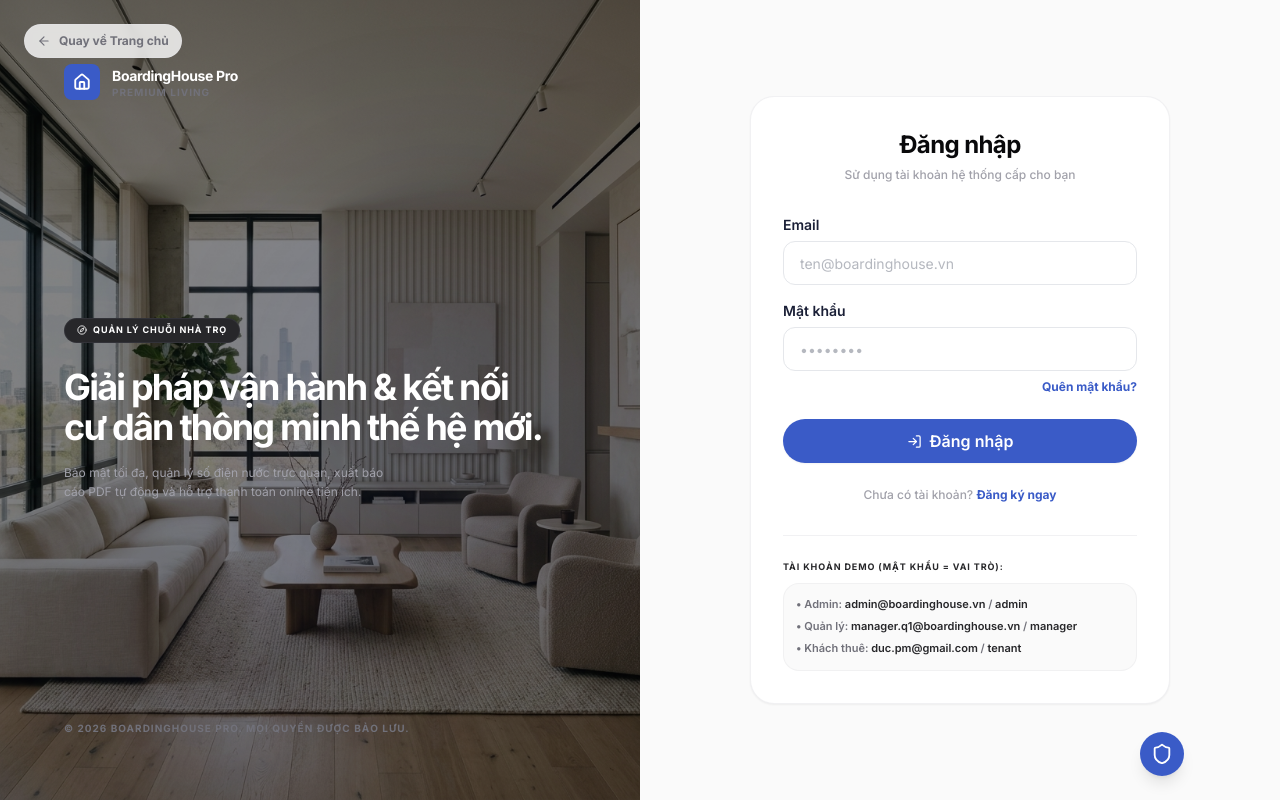
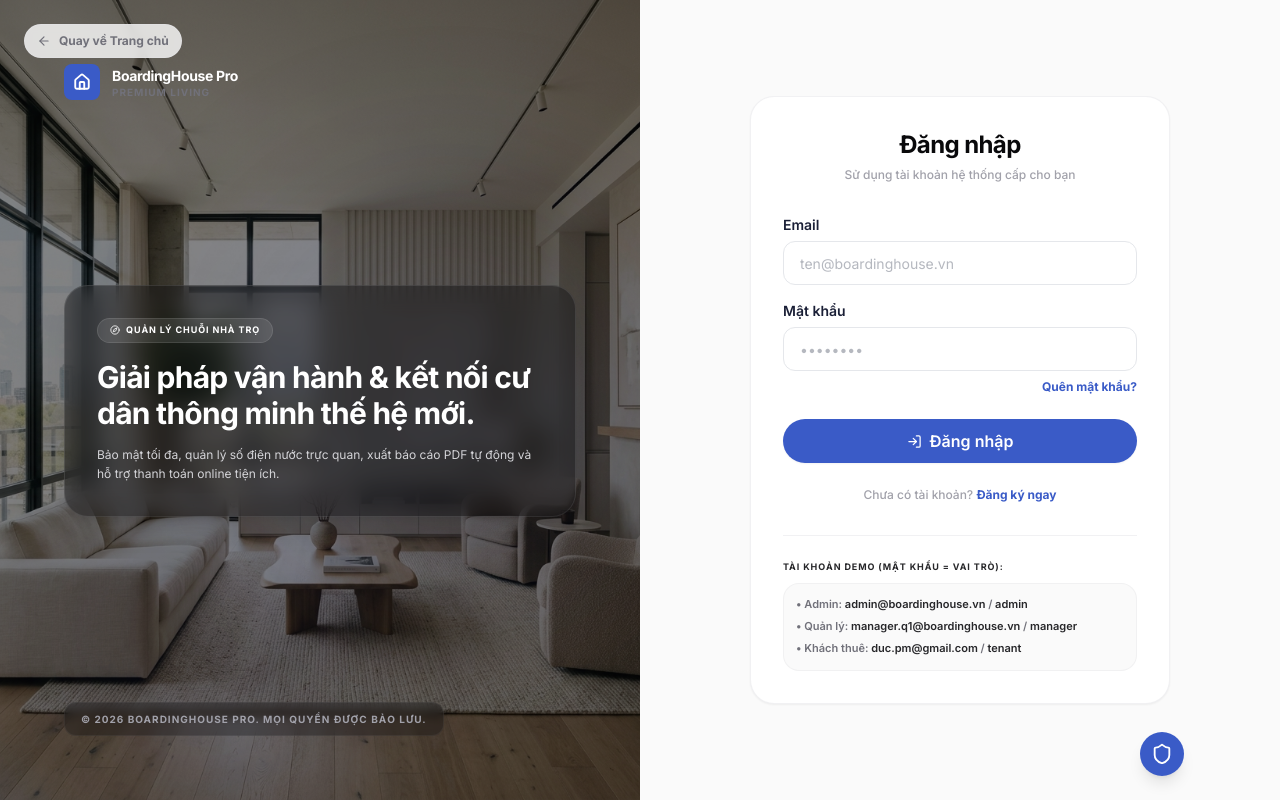
Before and after one commit to DiepTuHuy/Hostel_Management, a React (Vite) app in the folder src/frontend/: page /login in a window 1280 px wide. Built offline with nearby package versions, Linux system fonts and the light colour scheme; no server answers.

Commit message:
style: wrap auth branding showcase text in blurred glass containers for high legibility

```diff
--- a/src/frontend/src/views/auth/LoginPage.jsx
+++ b/src/frontend/src/views/auth/LoginPage.jsx
@@ -55,19 +55,19 @@ export default function LoginPage() {
           </Link>
         </div>
 
-        <div className="z-10">
-          <span className="inline-flex items-center gap-1.5 px-3 py-1 rounded-full text-[9px] font-extrabold uppercase tracking-widest bg-zinc-800 text-zinc-350 mb-6 border border-zinc-700/50">
+        <div className="z-10 bg-zinc-950/40 backdrop-blur-md border border-white/10 rounded-3xl p-8 max-w-lg shadow-xl">
+          <span className="inline-flex items-center gap-1.5 px-3 py-1 rounded-full text-[9px] font-extrabold uppercase tracking-widest bg-white/10 text-zinc-250 mb-4 border border-white/10">
             <Compass size={10} /> Quản lý chuỗi nhà trọ
           </span>
-          <h2 className="text-3xl md:text-4xl font-extrabold tracking-tighter leading-tight text-white max-w-[20ch]">
+          <h2 className="text-2xl md:text-3xl font-extrabold tracking-tight leading-snug text-white">
             Giải pháp vận hành & kết nối cư dân thông minh thế hệ mới.
           </h2>
-          <p className="mt-4 text-zinc-400 text-xs leading-relaxed max-w-[45ch]">
+          <p className="mt-3.5 text-zinc-300 text-xs leading-relaxed">
             Bảo mật tối đa, quản lý số điện nước trực quan, xuất báo cáo PDF tự động và hỗ trợ thanh toán online tiện ích.
           </p>
         </div>
 
-        <div className="z-10 text-[10px] text-zinc-500 font-bold uppercase tracking-widest">
+        <div className="z-10 text-[10px] text-zinc-400 font-bold uppercase tracking-widest bg-zinc-950/30 backdrop-blur-sm px-4 py-2 rounded-xl border border-white/5 w-fit">
           © 2026 BoardingHouse Pro. Mọi quyền được bảo lưu.
         </div>
 
--- a/src/frontend/src/views/auth/RegisterPage.jsx
+++ b/src/frontend/src/views/auth/RegisterPage.jsx
@@ -198,19 +198,19 @@ export default function RegisterPage() {
           </Link>
         </div>
 
-        <div className="z-10">
-          <span className="inline-flex items-center gap-1.5 px-3 py-1 rounded-full text-[9px] font-extrabold uppercase tracking-widest bg-zinc-800 text-zinc-350 mb-6 border border-zinc-700/50">
+        <div className="z-10 bg-zinc-950/40 backdrop-blur-md border border-white/10 rounded-3xl p-8 max-w-lg shadow-xl">
+          <span className="inline-flex items-center gap-1.5 px-3 py-1 rounded-full text-[9px] font-extrabold uppercase tracking-widest bg-white/10 text-zinc-250 mb-4 border border-white/10">
             <Compass size={10} /> Trở thành cư dân
           </span>
-          <h2 className="text-3xl md:text-4xl font-extrabold tracking-tighter leading-tight text-white max-w-[20ch]">
+          <h2 className="text-2xl md:text-3xl font-extrabold tracking-tight leading-snug text-white">
             Khởi đầu phong cách sống hiện đại và minh bạch.
           </h2>
-          <p className="mt-4 text-zinc-400 text-xs leading-relaxed max-w-[45ch]">
+          <p className="mt-3.5 text-zinc-300 text-xs leading-relaxed">
             Trực tiếp xem thông tin phòng trống, ký hợp đồng điện tử tiện lợi và giao tiếp trực tiếp với quản lý cơ sở mọi lúc mọi nơi.
           </p>
         </div>
 
-        <div className="z-10 text-[10px] text-zinc-500 font-bold uppercase tracking-widest">
+        <div className="z-10 text-[10px] text-zinc-400 font-bold uppercase tracking-widest bg-zinc-950/30 backdrop-blur-sm px-4 py-2 rounded-xl border border-white/5 w-fit">
           © 2026 BoardingHouse Pro. Mọi quyền được bảo lưu.
         </div>
 
```
